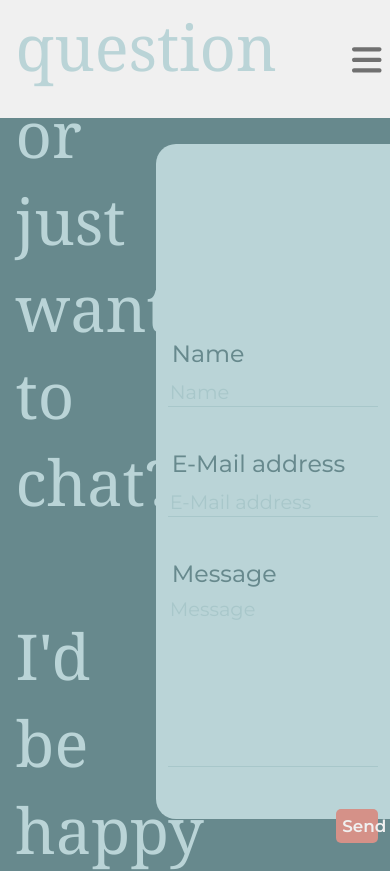
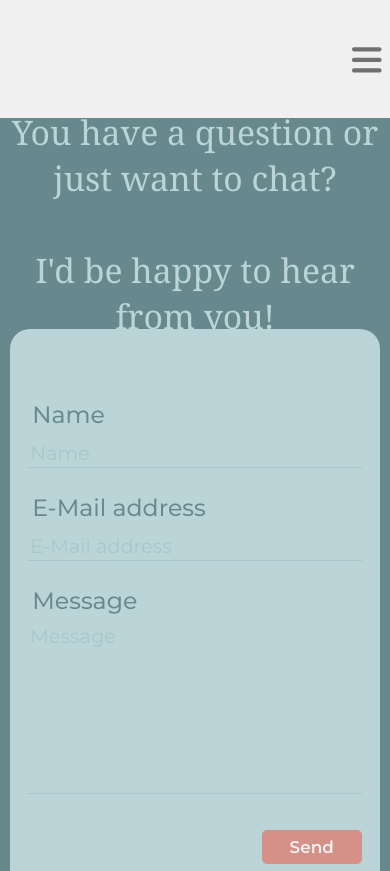
Before and after one commit to cleaningsupplies/slcs_public, a React (Create React App) app: page /contact in a window 390 px wide. Shown: the top 871 px of the page. Built offline with nearby package versions, Linux system fonts and the light colour scheme.

Commit message:
base responsive

```diff
--- a/src/components/ContactForm.js
+++ b/src/components/ContactForm.js
@@ -5,7 +5,7 @@ import styles from "../css/contactForm.module.css";
 export default function ContactForm() {
 
     const [status, setStatus] = useState("Send");
-    const [sent, setSent] = useState("Your message was successfully sent.");
+    const [sent, setSent] = useState("Your message was successfully sent!");
 
     async function handleSubmit(e){
       e.preventDefault();
@@ -47,7 +47,7 @@ export default function ContactForm() {
     return (
       <div className={styles["container"]}>
         <div className={styles["formContainer"]}>
-        <div id="sent" className={styles["sent"]}>{sent}</div>
+
           <form id="form" className={styles["form"]} onSubmit={handleSubmit}>
             <label id="n" htmlFor='name'>Name</label>
             <input id="name" className={styles["name"]} placeholder="Name" type="text" tabIndex="12" required></input>
@@ -56,7 +56,8 @@ export default function ContactForm() {
             <label id="m" htmlFor='message'>Message</label>
             <textarea id="message" className={styles["message"]} placeholder="Message" type="text" tabIndex="14" required></textarea>
             <div className={styles["button_container"]}>
-             <button className={styles["submit"]} type="Submit">{status}</button>
+              <div id="sent" className={styles["sent"]}>{sent}</div>
+              <button className={styles["submit"]} type="Submit">{status}</button>
             </div>
           </form>
         </div>
--- a/src/css/contact.module.css
+++ b/src/css/contact.module.css
@@ -30,6 +30,22 @@
     border: none;
 }
 
-@media only screen and (max-width: 1130px) {
+@media only screen and (max-width: 1100px) {
+    .contact{
+        flex-direction: column;
+        height: 100vh;
+    }
 
+    .intro{
+        height: 25%;
+        width: 100%;
+
+    }
+
+    .text{
+        font-size: 4vh;
+        width: 100%;
+        text-align: center;
+        padding: 2%;
+    }
 }
--- a/src/css/contactForm.module.css
+++ b/src/css/contactForm.module.css
@@ -12,7 +12,7 @@
 }
 
 .formContainer{
-    width:90%;
+    width: 90%;
     height: 100%;
     display: flex;
     justify-content: center;
@@ -26,18 +26,9 @@
     color: var(--secondary_turquoise);
 }
 
-.sent{
-    padding-top: 5%;
-    padding-bottom: 2%;
-    color: var(--secondary_rose);
-    text-align: center;
-    visibility: hidden;
-    font-family: var(--font_montserrat);
-}
-
 .form{
     width: 100%;
-    height: 100%;
+    height: 90%;
     display: flex;
     justify-content: center;
     flex-direction: column;
@@ -54,7 +45,6 @@
     outline: 0;
     margin-bottom: 5vh;
     color: var( --base_font_color);
-
 }
 
 .form > label{
@@ -83,18 +73,31 @@
 
 .button_container{
     width: 100%;
+    height: 10%;
     display: flex;
-    align-items: flex-end;
-    justify-content: flex-end;
+    align-items: center;
+    justify-content: center;
+    flex-direction: row;
+}
+
+.sent{
+    width: 70%;
+    color: var(--secondary_turquoise);
+    text-align: center;
+    visibility: hidden;
+    font-weight: 600;
+    font-size: 2vh;
+    font-family: var(--font_montserrat);
 }
 
 .submit{
     width: 20%;
     height: 4vh;
-    font-size: 2vh;
     background-color: var(--secondary_rose);
     border: none;
+    text-align: center;
     border-radius: 5px;
+    font-size: 2vh;
     font-weight: 600;
     color: var(--base_bg_color);
     font-family: var(--font_montserrat);
@@ -104,8 +107,25 @@
     background-color: var(--primary_rose);
 }
 
+@media only screen and (max-width: 1100px) {
+    .container{
+        width: 95%;
+        height: 73%;
+        border-top-right-radius: 20px;
+        border-top-left-radius: 20px;
+        border-bottom-left-radius: 20px;
+        border-bottom-right-radius: 20px;
+    }
 
-
-@media only screen and (max-width: 1130px) {
+    .form > input, .form > textarea{
+        margin-bottom: 3vh;
+    }
 
 }
+
+@media only screen and (max-width: 600px) {
+
+    .submit{
+        width: 30%;
+    }
+}
```
